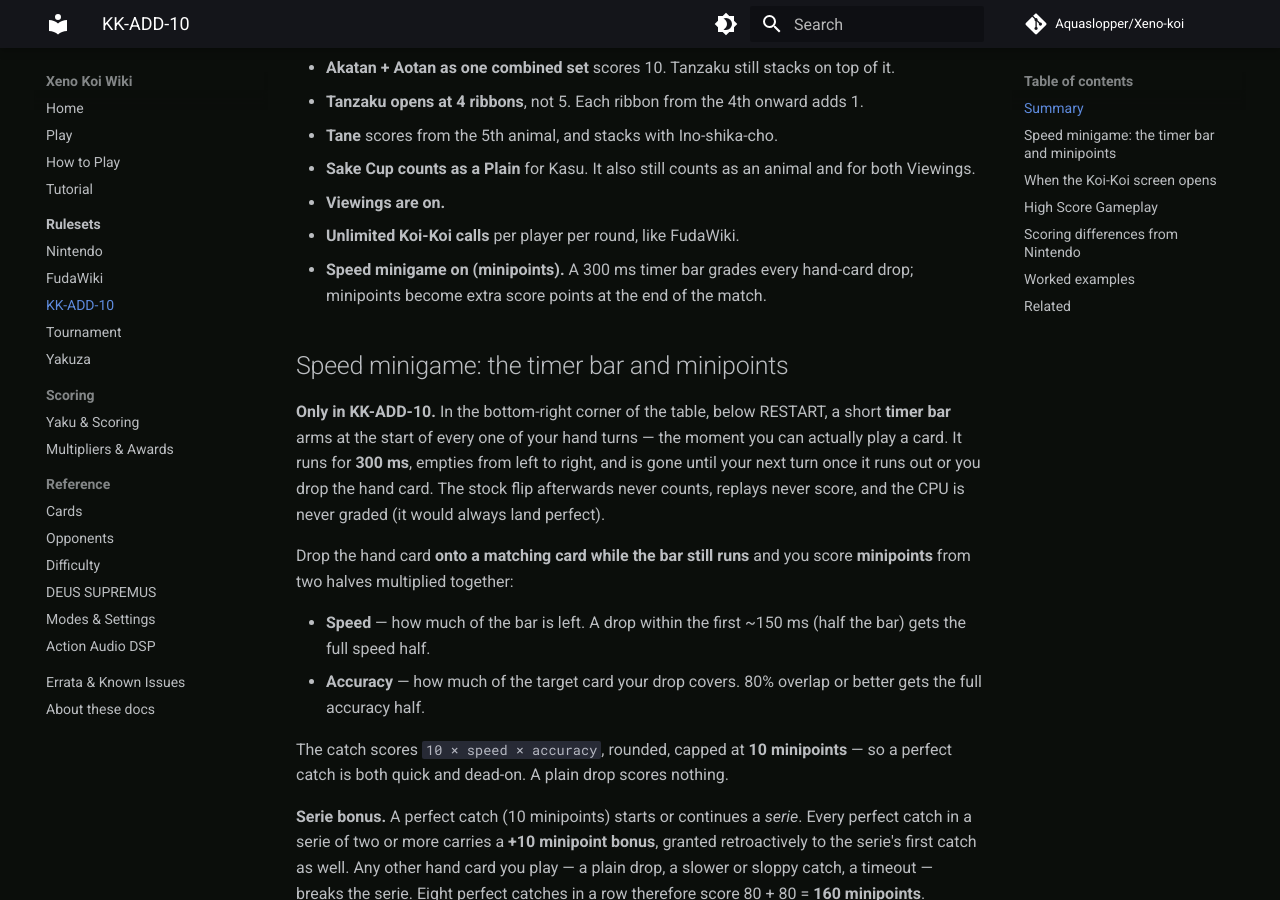
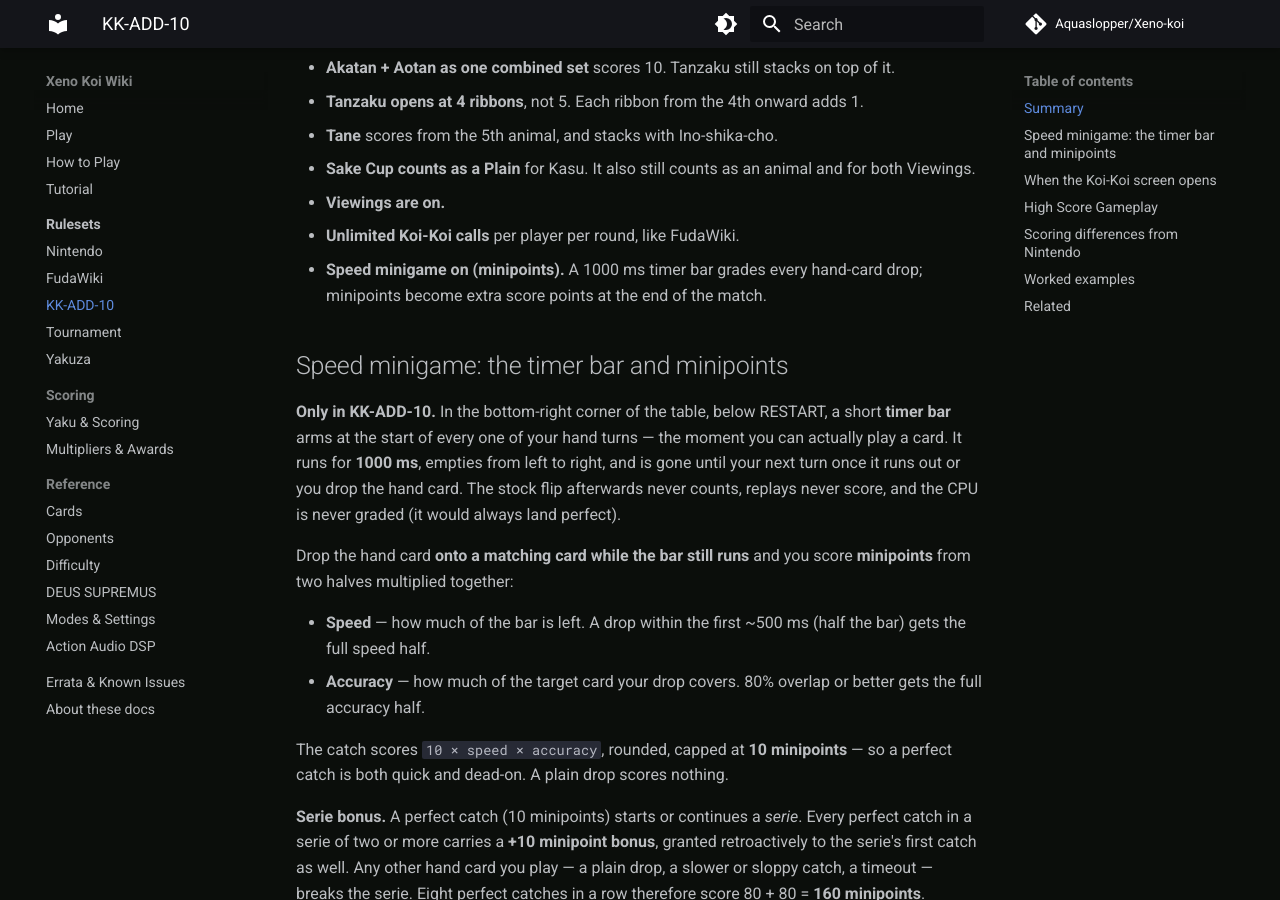
Before and after one commit to Aquaslopper/Xeno-koi, an MkDocs documentation site: the page built from docs/rulesets/kk-add-10.md, in a window 1280 px wide and 900 px high, scrolled down 824 px. Built offline with MkDocs 1.6.1 and Material for MkDocs 9.7.7, drawn with Linux system fonts in a browser that asks for light colours; comment, search, counter and statistics services are not loaded.

Commit message:
Speed minigame: retune bar lifetime 300 ms -> 1000 ms (speed half re-references to 500 ms)
Co-authored-by: arena-agent <297053741+arena-agent@users.noreply.github.com>

```diff
--- a/docs/rulesets/kk-add-10.md
+++ b/docs/rulesets/kk-add-10.md
@@ -16,15 +16,15 @@
 - **Sake Cup counts as a Plain** for Kasu. It also still counts as an animal and for both Viewings.
 - **Viewings are on.**
 - **Unlimited Koi-Koi calls** per player per round, like FudaWiki.
-- **Speed minigame on (minipoints).** A 300 ms timer bar grades every hand-card drop; minipoints become extra score points at the end of the match.
+- **Speed minigame on (minipoints).** A 1000 ms timer bar grades every hand-card drop; minipoints become extra score points at the end of the match.
 
 ## Speed minigame: the timer bar and minipoints
 
-**Only in KK-ADD-10.** In the bottom-right corner of the table, below RESTART, a short **timer bar** arms at the start of every one of your hand turns — the moment you can actually play a card. It runs for **300 ms**, empties from left to right, and is gone until your next turn once it runs out or you drop the hand card. The stock flip afterwards never counts, replays never score, and the CPU is never graded (it would always land perfect).
+**Only in KK-ADD-10.** In the bottom-right corner of the table, below RESTART, a short **timer bar** arms at the start of every one of your hand turns — the moment you can actually play a card. It runs for **1000 ms**, empties from left to right, and is gone until your next turn once it runs out or you drop the hand card. The stock flip afterwards never counts, replays never score, and the CPU is never graded (it would always land perfect).
 
 Drop the hand card **onto a matching card while the bar still runs** and you score **minipoints** from two halves multiplied together:
 
-- **Speed** — how much of the bar is left. A drop within the first ~150 ms (half the bar) gets the full speed half.
+- **Speed** — how much of the bar is left. A drop within the first ~500 ms (half the bar) gets the full speed half.
 - **Accuracy** — how much of the target card your drop covers. 80% overlap or better gets the full accuracy half.
 
 The catch scores `10 × speed × accuracy`, rounded, capped at **10 minipoints** — so a perfect catch is both quick and dead-on. A plain drop scores nothing.
```
Also changed, not shown: STATUS.md (+3 -3 lines), docs/errata.md (+1 -1 lines), 1 other file.
